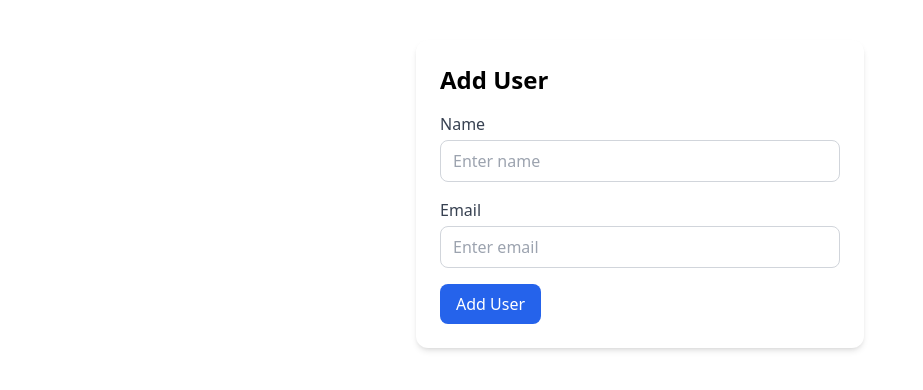
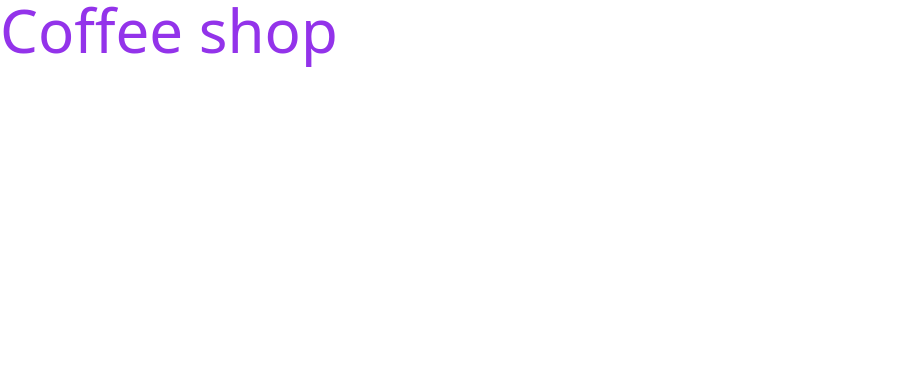
Before and after one commit to farihapromi/coffee_server_client, a React (Vite) app in the folder coffee-client/: page / in a window 1280 px wide. Shown: the top 390 px of the page, without its empty margins (0-923 px from the left). Built offline with nearby package versions, Linux system fonts and the light colour scheme.

Commit message:
Add mongodb connection

```diff
--- a/coffee-client/src/App.jsx
+++ b/coffee-client/src/App.jsx
@@ -4,70 +4,13 @@ import viteLogo from '/vite.svg'
 import './App.css'
 
 function App() {
-  const [count, setCount] = useState(0)
-  const handleSubmit=e=>{
-    e.preventDefault();
-    const name=e.target.name.value;
-    const email=e.target.email.value;
-    const user={name,email}
-    console.log(user)
-    //fetch
-    fetch('http://localhost:5000/users',{
-      method:'POST',
-      headers:{
-       'Content-type':"application/json"
-      },
-      body:JSON.stringify(user)
 
-    })
-    .then(res=>res.json())
-    .then(data=>{
-      console.log(data)
-      if(data.insertedId){
-        alert('user added successfully')
-        form.reset()
-
-      }
-    })
-    .catch(error=>{
-      console.log(error)
-    })
-  }
 
   return (
-   <div className="max-w-md mx-auto mt-10 p-6 bg-white rounded-xl shadow-md">
-      <h2 className="text-2xl font-bold mb-4">Add User</h2>
-      <form onSubmit={handleSubmit} className="space-y-4">
-        <div>
-          <label className="block mb-1 font-medium text-gray-700">Name</label>
-          <input
-            type="text"
-            name="name"
+  <div>
 
-            className="w-full border border-gray-300 rounded-lg px-3 py-2 focus:outline-none focus:ring-2 focus:ring-blue-500"
-            placeholder="Enter name"
-            required
-          />
-        </div>
-        <div>
-          <label className="block mb-1 font-medium text-gray-700">Email</label>
-          <input
-            type="email"
-            name="email"
-
-            className="w-full border border-gray-300 rounded-lg px-3 py-2 focus:outline-none focus:ring-2 focus:ring-blue-500"
-            placeholder="Enter email"
-            required
-          />
-        </div>
-        <button
-          type="submit"
-          className="bg-blue-600 text-white px-4 py-2 rounded-lg hover:bg-blue-700 transition"
-        >
-          Add User
-        </button>
-      </form>
-    </div>
+<h2 className='text-6xl text-purple-600'>Coffee shop</h2>
+  </div>
   )
 }
 
--- a/coffee-client/src/Providers/AuthProvider.jsx
+++ /dev/null
@@ -1,62 +0,0 @@
-import { createUserWithEmailAndPassword, onAuthStateChanged, signInWithEmailAndPassword, signOut } from 'firebase/auth'
-import React, { createContext, useEffect, useState } from 'react'
-import auth from '../firebase.init'
- export const AuthContext=createContext(null)
-
-const AuthProvider = ({children}) => {
-    const [user,setUser]=useState(null)
-    const [loading,setLoading]=useState(true)
-    const createUser=(email,password)=>{
-         setLoading(true)
-        return createUserWithEmailAndPassword(auth,email,password)
-    }
-
-    //login
-    const signInUser=(email,password)=>{
-         setLoading(true)
-        return signInWithEmailAndPassword(auth,email,password)
-    }
-
-    //signout
-    const signoutUser=()=>{
-        setLoading(true)
-        return signOut(auth)
-    }
-    //observer.store the informaiton of user
-
-    useEffect(()=>{
-       const unSubscribe= onAuthStateChanged(auth,currentUser=>{
-
-            console.log('curent user')
-            setUser(currentUser)
-            setLoading(false)
-
-
-
-    })
-    return ()=>{
-        unSubscribe() //cleanup,unmount
-    }
-    },[])
-
-    //pass value to context
-    const authInfo={
-
-        user,
-        loading,
-      createUser,
-       signInUser,
-       signoutUser
-    }
-  return (
-    <div>
-        <AuthContext.Provider value={authInfo}>
-            {children}
-
-        </AuthContext.Provider>
-
-    </div>
-  )
-}
-
-export default AuthProvider
--- /dev/null
+++ b/coffee-client/src/components/AddCoffee.jsx
@@ -0,0 +1,11 @@
+import React from 'react'
+
+const AddCoffee = () => {
+  return (
+    <div>
+
+    </div>
+  )
+}
+
+export default AddCoffee
--- /dev/null
+++ b/coffee-client/src/components/UpdateCoffee.jsx
@@ -0,0 +1,11 @@
+import React from 'react'
+
+const UpdateCoffee = () => {
+  return (
+    <div>
+
+    </div>
+  )
+}
+
+export default UpdateCoffee
--- a/coffee-client/src/components/Users.jsx
+++ /dev/null
@@ -1,37 +0,0 @@
-import React from 'react'
-import { useLoaderData } from 'react-router-dom'
-
-const Users = () => {
-    const users=useLoaderData()
-    console.log(users)
-    const handleDelete=(_id)=>{
-
-fetch(`http://localhost:5000/users/${_id}`,{
-    method:'DELETE'
-
-})
-.then(res=>res.json())
-.then(data=>console.log(data))
-.catch(error=>console.log(error))
-
-    }
-  return (
-    <div>
-        {
-            users.map(user=>(
-                             <div className='flex items-center justify-center' key={user._id}>
-
-                <h2>{user.name}: {user.email}</h2>
-                <button className='bg-blue-400 p-4 m-4  rounded-lg' onClick={()=>handleDelete(user._id)}>Delete User </button>
-                </div>
-            )
-
-        )
-    }
-
-
-    </div>
-  )
-}
-
-export default Users
--- a/coffee-client/src/main.jsx
+++ b/coffee-client/src/main.jsx
@@ -10,7 +10,9 @@ import {
 import "./index.css";
 
 
-import Users from './components/Users.jsx';
+
+import AddCoffee from './components/AddCoffee.jsx';
+import UpdateCoffee from './components/UpdateCoffee.jsx';
 
 const router = createBrowserRouter([
   {
@@ -18,10 +20,15 @@ const router = createBrowserRouter([
     element: <App/>
   },
   {
-    path:'/users',
-    element:<Users/>,
-    loader:()=>fetch('http://localhost:5000/users')
+    path:'/add-coffee',
+    element:<AddCoffee/>
+  },
+  {
+
+    path:'/update-coffee',
+    element:<UpdateCoffee/>
   }
+
 
 
 ]);
```
Also changed, not shown: 1 other file (tests, documents, lock files or other folders).
